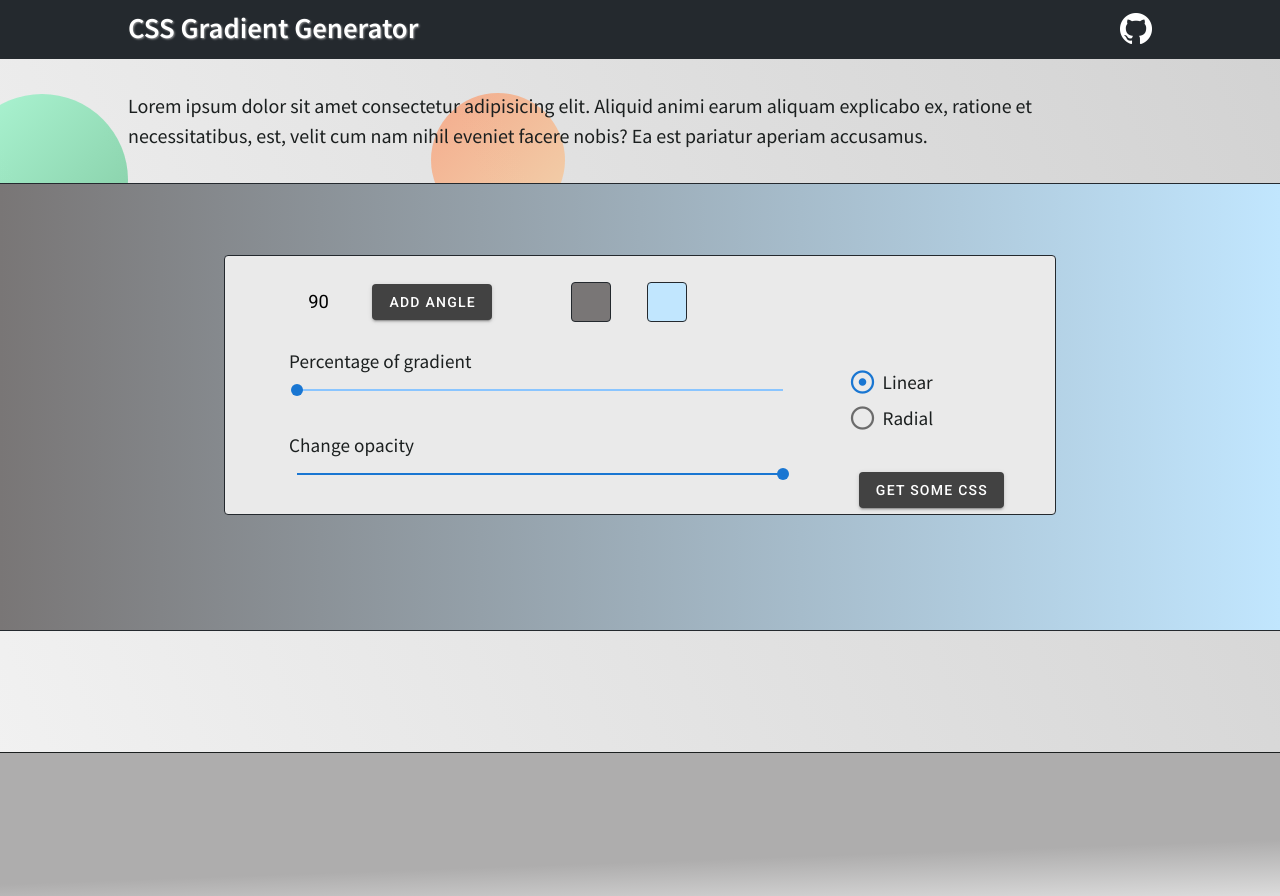
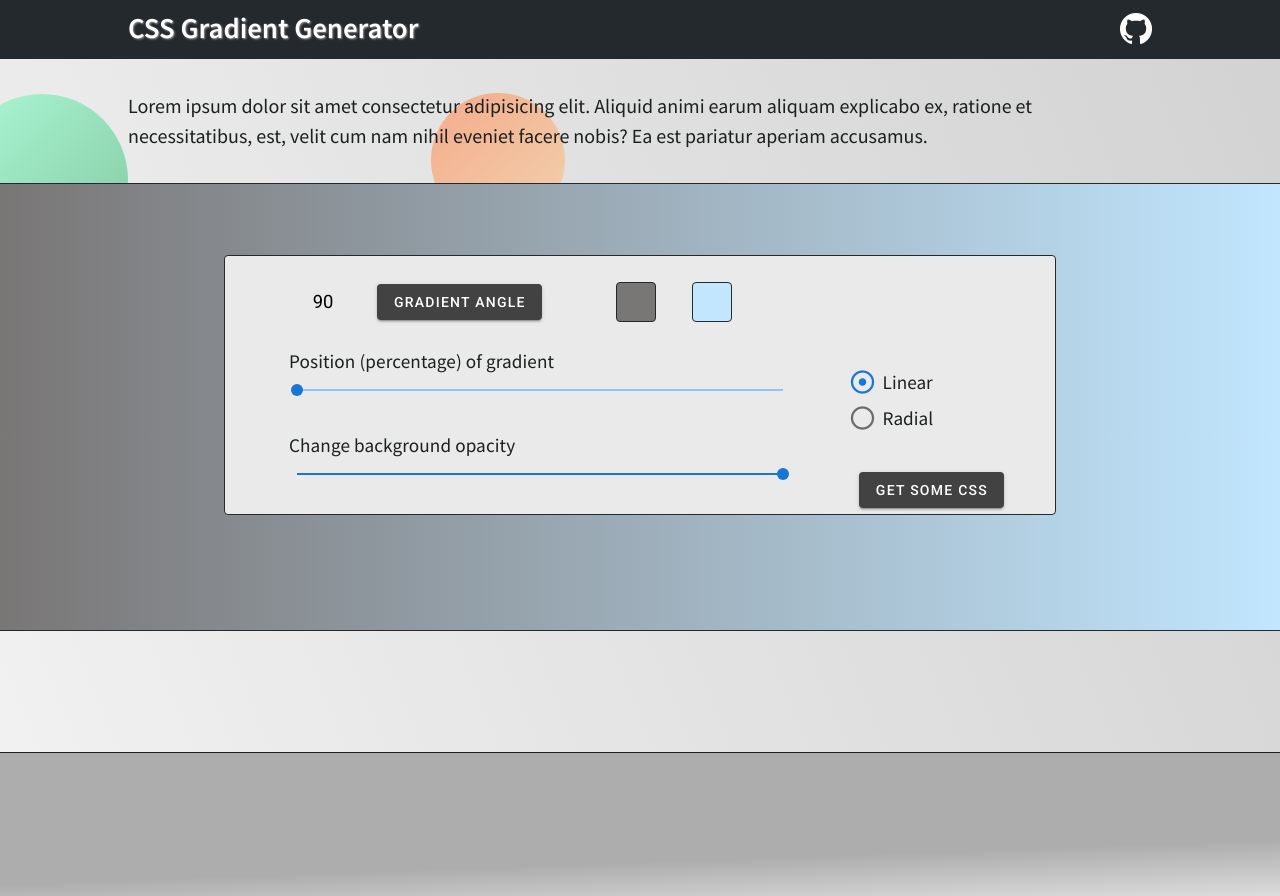
Before and after one commit to jhkette/css-gradient, a Vue app: page / in a window 1280 px wide. Built offline with nearby package versions, Linux system fonts and the light colour scheme.

Commit message:
changes to css mainly + labelling

```diff
--- a/src/components/Colors.vue
+++ b/src/components/Colors.vue
@@ -18,6 +18,7 @@
         </div>
       </div>
       <div class="left-col">
+
         <div class="border" v-if="getc2selected">
           <font-awesome-icon
             icon="times"
@@ -50,7 +51,7 @@
           color="secondary"
           @click="addAngle(angle)"
         >
-          Add angle
+          Gradient angle
         </v-btn>
         <v-btn
           v-else
@@ -59,10 +60,11 @@
           color="secondary"
           @click="addAngle(angle)"
         >
-          Add angle
+          Gradient angle
         </v-btn>
       </v-form>
       <div class="fle">
+
         <div
           class="swatch"
           id="swatch1"
--- a/src/components/Direction.vue
+++ b/src/components/Direction.vue
@@ -1,6 +1,7 @@
 <template>
   <div>
     <v-radio-group v-model="active" row @change="addDirection">
+
       <v-radio  name="active" label="Linear" :value="'linear'" key="0"></v-radio>
       <v-radio   name="active" label="Radial" :value="'radial'" key="1"></v-radio>
     </v-radio-group>
--- a/src/components/Opacity.vue
+++ b/src/components/Opacity.vue
@@ -3,7 +3,7 @@
     <v-card-text class="row_np">
       <v-row>
         <v-col class="pr-4">
-          <label>Change opacity</label>
+          <label>Change background opacity</label>
           <v-slider
             class="align-center"
             :min="min"
--- a/src/components/Slider.vue
+++ b/src/components/Slider.vue
@@ -3,7 +3,7 @@
     <v-card-text class="row_np">
       <v-row>
         <v-col class="pr-4">
-          <label>Percentage of gradient</label>
+          <label> Position (percentage) of gradient</label>
           <v-slider
             class="align-center"
             :max="max"
```
